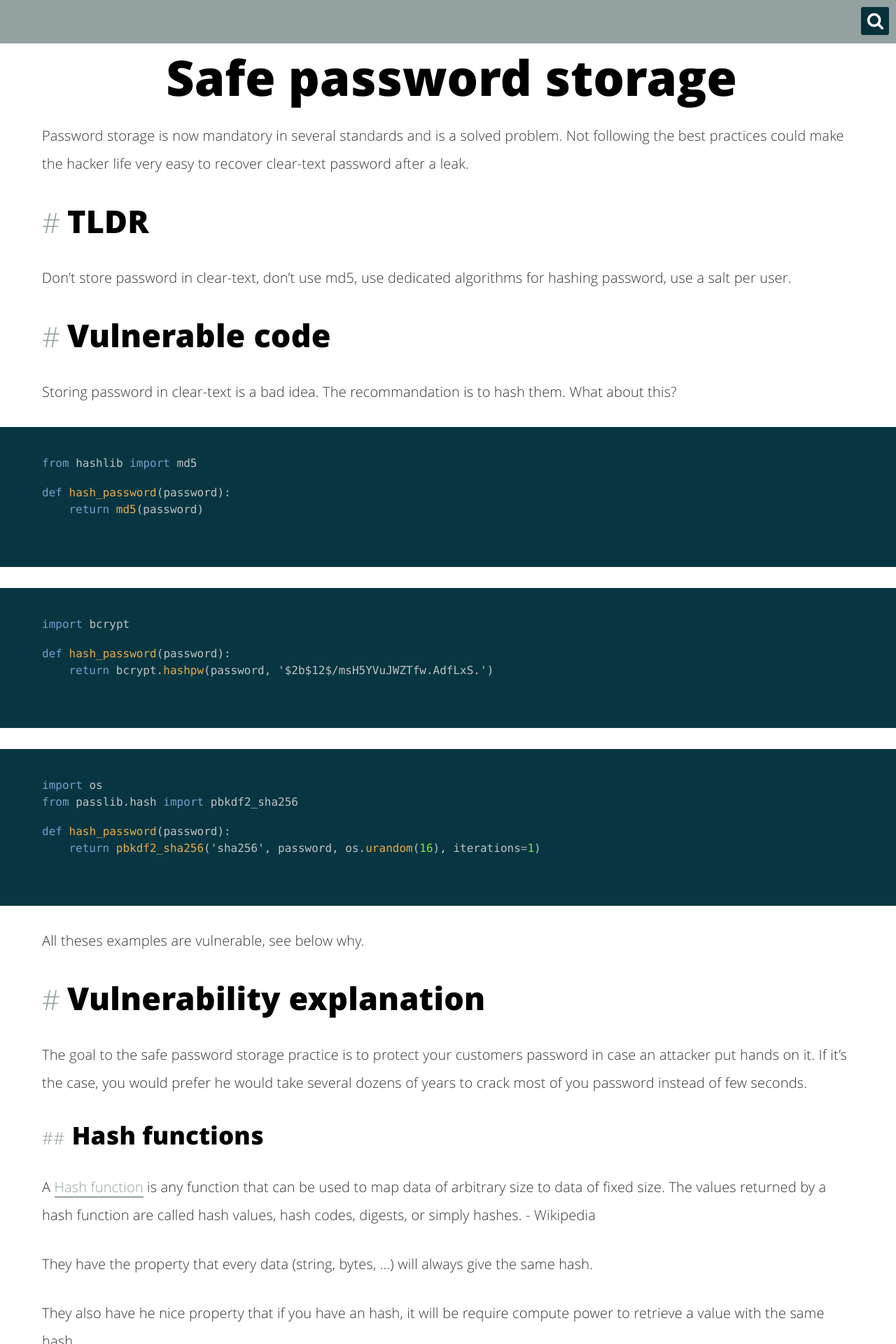
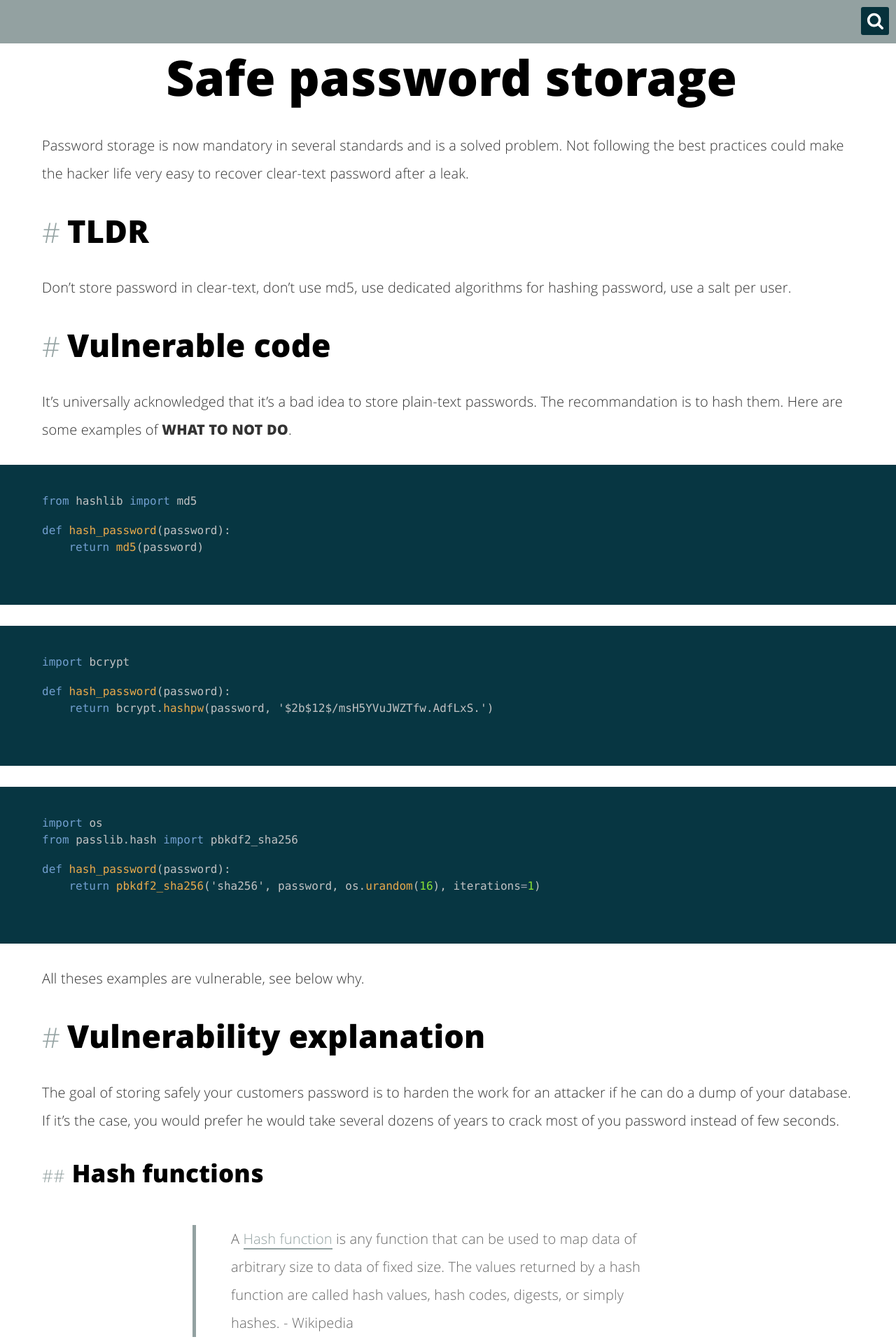
Before and after one commit to sqreen/DevelopersSecurityBestPractices, a Jekyll site: the page built from _practices/safe-password-storage/python.md, in a window 1280 px wide. Shown: the top 1920 px of the page at 70% size. Built offline with Jekyll 4.4.1, drawn with Linux system fonts in a browser that asks for light colours; some of the changed text lies outside the part shown.

Commit message:
Don't include current page in variants. Fix some colors.

````diff
--- a/_includes/tree-posts.html
+++ b/_includes/tree-posts.html
@@ -6,6 +6,7 @@
 
     {% for post in variants %}
 
+        {% if post != page %}
             <article role="article" class="post-item">
                 <div class="content">
                     <a title="Open the post" href="{{ post.url | prepend: site.baseurl }}">
@@ -13,6 +14,7 @@
                     </a>
                 </div>
             </article>
+        {% endif %}
 
     {% endfor %}
 
--- a/_practices/safe-password-storage/python.md
+++ b/_practices/safe-password-storage/python.md
@@ -13,7 +13,7 @@
 
 # Vulnerable code
 
-Storing password in clear-text is a bad idea. The recommandation is to hash them. What about this?
+It’s universally acknowledged that it’s a bad idea to store plain-text passwords. The recommandation is to hash them. Here are some examples of **WHAT TO NOT DO**.
 
 ```python
 from hashlib import md5
@@ -41,11 +41,11 @@
 
 # Vulnerability explanation
 
-The goal to the safe password storage practice is to protect your customers password in case an attacker put hands on it. If it's the case, you would prefer he would take several dozens of years to crack most of you password instead of few seconds.
+The goal of storing safely your customers password is to harden the work for an attacker if he can do a dump of your database. If it's the case, you would prefer he would take several dozens of years to crack most of you password instead of few seconds.
 
 ## Hash functions
 
-A [Hash function](https://en.wikipedia.org/wiki/Hash_function) is any function that can be used to map data of arbitrary size to data of fixed size. The values returned by a hash function are called hash values, hash codes, digests, or simply hashes. - Wikipedia
+> A [Hash function](https://en.wikipedia.org/wiki/Hash_function) is any function that can be used to map data of arbitrary size to data of fixed size. The values returned by a hash function are called hash values, hash codes, digests, or simply hashes. - Wikipedia
 
 They have the property that every data (string, bytes, ...) will always give the same hash.
 
@@ -93,7 +93,7 @@
 
 All these good practices have the objective to slow down an hacker that would have access to your database passwords and try to crack them. There is two complimentary solutions:
 
-- Force users to use strong passwords, they are much much harder to crack, check out this website to see the [complexity of different password](https://howsecureismypassword.net/). `password` is marked as cracked instantly while `uFLXW7UZ2J5L1ICTatzQ` would take 558 QUADRILLION YEARS.
+- Force users to use strong passwords, they are much much harder to crack, check out this website to see the [complexity of different password](https://howsecureismypassword.net/). `password` is marked as cracked instantly while `uFLXW7UZ2J5L1ICTatzQ` would take **558 QUADRILLION YEARS.**
 - Use a cryptographic pepper. A pepper is added to the password and the salt before hashing. The big difference is that the pepper is **NOT** stored in the database but somewhere else safe. This way if an attacker access your database, he would need to bruteforce the pepper + the password which would be infeasible.
 
 And don't remember, don't write your own hashing function or compose them without knowing. No `md5(md5('password') + 's')` is not inherently safer.
--- a/src/styl/_footer.styl
+++ b/src/styl/_footer.styl
@@ -6,7 +6,7 @@
         font-size rem(30px)
 
 footer
-    background main
+    background neotree
     padding rem(25px) 0
     margin-top 100px
     clear both
--- a/src/styl/_post.styl
+++ b/src/styl/_post.styl
@@ -28,7 +28,7 @@
     .music-read
         text-align center
 .post-content
-    padding rem(16px) 0
+    padding rem(30px) 0
     img
         max-width 100%
         margin rem(30px) auto
````
Also changed, not shown: assets/css/main.css. Lines whose indentation alone changed are shown as unchanged.
